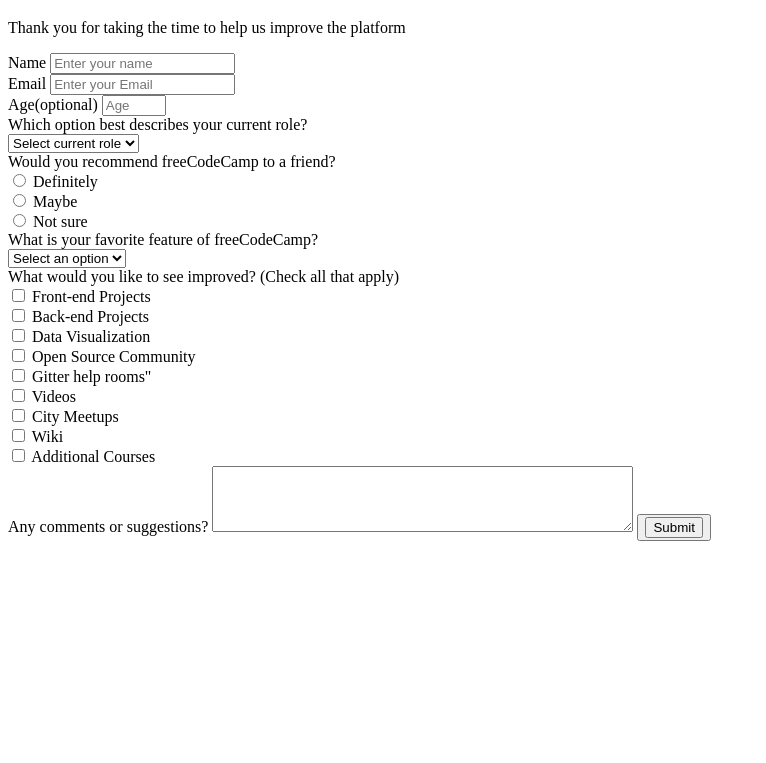
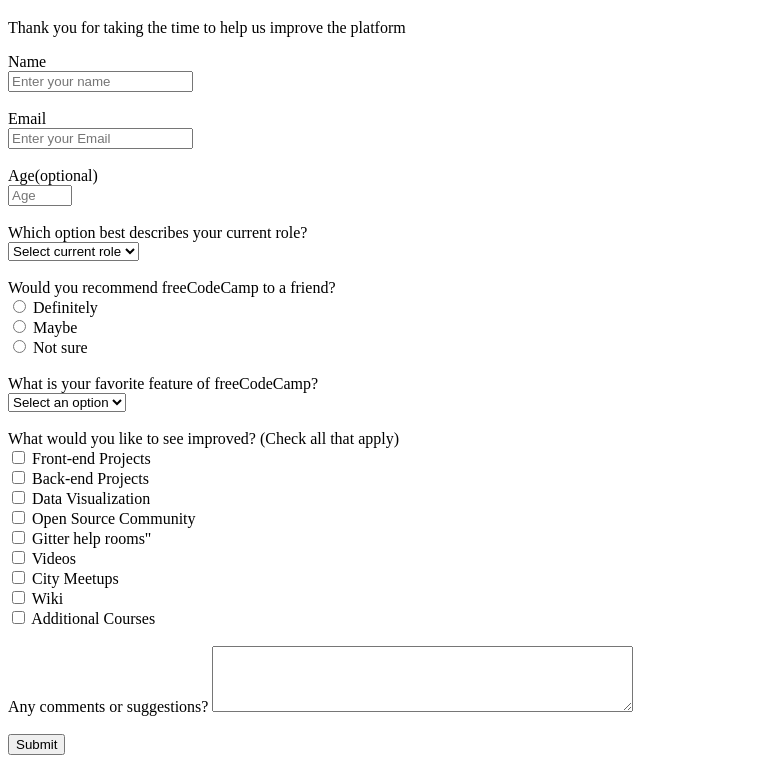
Before and after one commit to NATASHAC-eng/MICROVERSE-TRIALS, a plain HTML site: page index.html in a window 1280 px wide. Shown: the part 61-824 px from the top of the page, without its empty margins (0-766 px from the left). Before the commit the page ends 800 px from the top, so only its background shows below. Drawn offline with Linux system fonts and the light colour scheme.

Commit message:
adding divs to all grouped form elements and editing submit button to an input so that it can submit the form to the submission page

```diff
--- a/index.html
+++ b/index.html
@@ -14,16 +14,22 @@
     <form id="survey-form" action="">
 
 <!--PERSONAL DETAILS INPUTS-->
-     <label for="name" id="name-label">Name</label>
-     <input type="text" id="name" placeholder="Enter your name"><br>
+     <div>
+        <label for="name" id="name-label">Name</label><br>
+        <input type="text" id="name" placeholder="Enter your name"></div>
+     <br>
 
-     <label for="email" id="email-label">Email</label>
-     <input type="email" id="email"   placeholder="Enter your Email"><br>
+     <div>
+        <label for="email" id="email-label">Email</label><br>
+        <input type="email" id="email"   placeholder="Enter your Email"></div>
+     <br>
+     <div>
+        <label for="age" id="number-label">Age(optional)</label><br>
+        <input type="number" id="number" min="0" max="200" placeholder="Age"></div><br>
 
-     <label for="age" id="number-label">Age(optional)</label>
-     <input type="number" id="number" min="0" max="200" placeholder="Age"><br>
 
 <!--SELECTION DROP-DOWN MENU FOR CURRENT ROLE-->
+     <div>
         <label for="options" >Which option best describes your current role?</label><br>
 
         <select name="" id="dropdown" placeholder="">
@@ -33,10 +39,13 @@
         <option value="Full Time Learner">Full Time Learner</option>
         <option value="Prefer not to say">Prefer not to say</option>
         <option value="Other">Other</option>
-     </select><br>
+        </select>
+      </div><br>
 
  <!--RECOMMENDATION CHOICE USING RADIO BUTTONS-->
-     <label for="recommendation">Would you recommend freeCodeCamp to a friend?</label><br>
+     <div>
+      <label for="recommendation">Would you recommend freeCodeCamp to a friend?</label>
+      <br>
 
       <input type="radio" name="recommendation"  value="Definitely">
       <label for="Definitely">Definitely</label><br>
@@ -47,7 +56,12 @@
       <input type="radio" name="recommendation" value="Not sure">
       <label for="Not sure">Not sure</label><br>
 
+   </div><br>
+
+
+
 <!--SELECTION DROP-DOWN MENU FOR FAV FEATURES-->
+     <div>
         <label for="options" >What is your favorite feature of freeCodeCamp?</label><br>
 
         <select name="" id="dropdown" placeholder="">
@@ -56,9 +70,12 @@
         <option value="Projects">Projects</option>
         <option value="Community">Community</option>
         <option value="Open Source">Open Source</option>
-     </select><br>
+     </select>
+     </div>
+     <br>
 
 <!--IMPROVEMENTS CHECKBOX AREA-->
+     <div>
         <label for="improve">What would you like to see improved? (Check all that apply)</label><br>
 
         <input type="checkbox" value="Front-end Projects">
@@ -86,16 +103,20 @@
      <label for="Wiki">Wiki</label><br>
 
      <input type="checkbox" value="Additional Courses">
-     <label for="Additional Courses">Additional Courses</label><br>
+     <label for="Additional Courses">Additional Courses</label>
+     </div>
+     <br>
 
 <!--COMMENTS AND SUGGESTIONS AREA-->
+    <div>
        <label for="text-area" >Any comments or suggestions?</label>
        <textarea  name="comments" rows="4" cols="50" placeholder="Enter your comment here">
       </textarea>
+    </div><br>
 
 <!--SUBMIT BUTTON-->
-      <button id="submit"><input type="submit" value="Submit">
-      </button>
+   <input id="submit" type="submit" value="Submit">
+
    </form>
 </body>
 </html>
```
Lines whose indentation alone changed are shown as unchanged.
